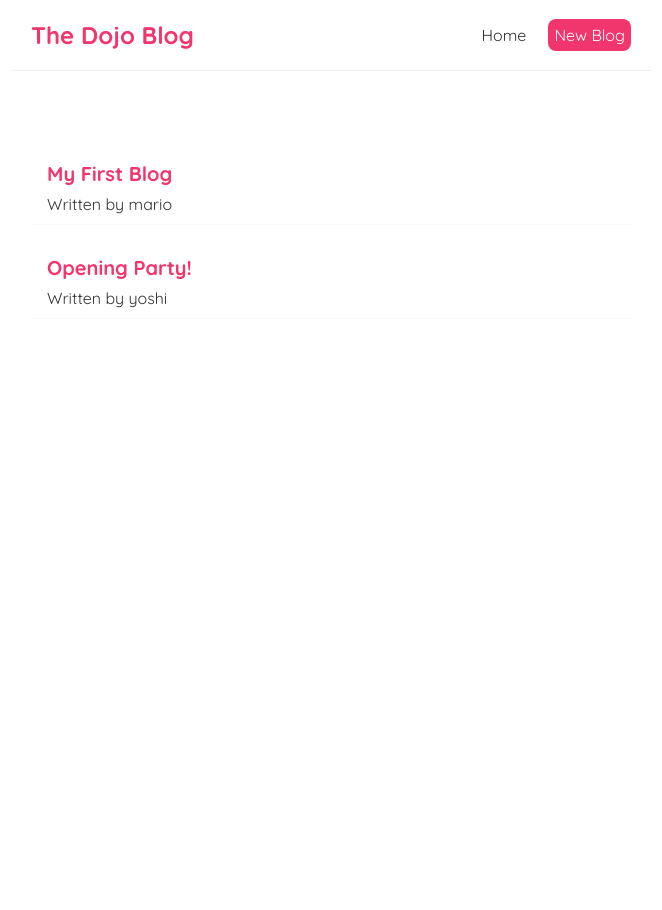
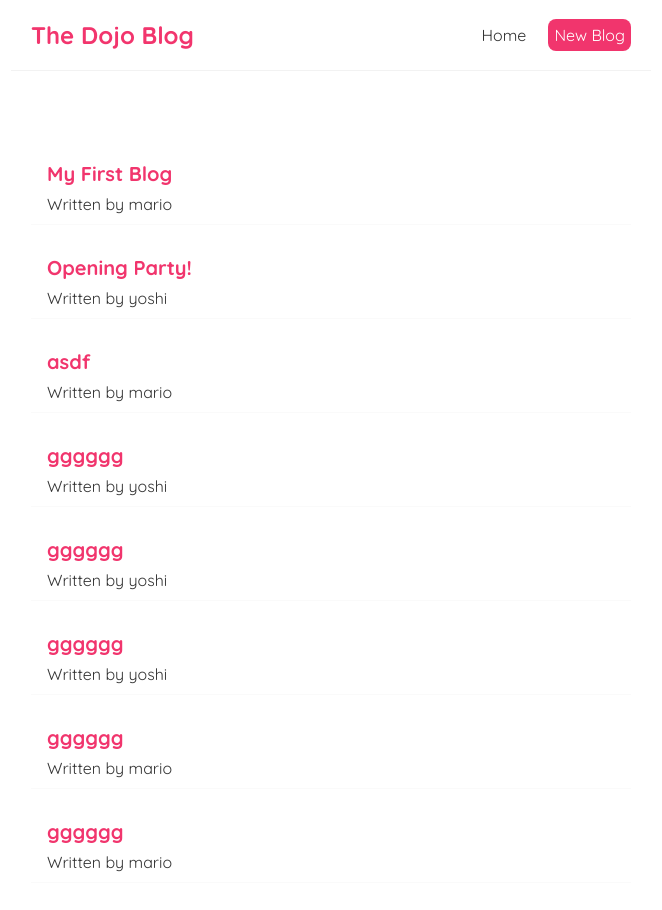
Before and after one commit to lollylegs/dojo-blog-react-project, a React (Create React App) app: page / in a window 1280 px wide. Shown: the top 910 px of the page, without its empty margins (309-971 px from the left). Before the commit the page ends 800 px from the top, so only its background shows below. Built offline with nearby package versions, Linux system fonts and the light colour scheme; data requests are answered from the project's data file.

Commit message:
finish #29 making a POST request

```diff
--- a/data/db.json
+++ b/data/db.json
@@ -11,6 +11,42 @@
       "body": "Why do we use it?\nIt is a long established fact that a reader will be distracted",
       "author": "yoshi",
       "id": 2
+    },
+    {
+      "title": "asdf",
+      "body": "asfd",
+      "author": "mario",
+      "id": 3
+    },
+    {
+      "title": "gggggg",
+      "body": "fffffff",
+      "author": "yoshi",
+      "id": 4
+    },
+    {
+      "title": "gggggg",
+      "body": "fffffff",
+      "author": "yoshi",
+      "id": 5
+    },
+    {
+      "title": "gggggg",
+      "body": "fffffff",
+      "author": "yoshi",
+      "id": 6
+    },
+    {
+      "title": "gggggg",
+      "body": "xxxxxx",
+      "author": "mario",
+      "id": 7
+    },
+    {
+      "title": "gggggg",
+      "body": "xxxxxx",
+      "author": "mario",
+      "id": 8
     }
   ]
 }
--- a/src/Create.js
+++ b/src/Create.js
@@ -3,13 +3,23 @@
 const Create = () => {
   const [title, setTitle] = useState('');
   const [body, setBody] = useState('');
-  const [author, setAuthor] = useState('mario');
+  const [author, setAuthor] = useState('joshi');
+  const [isPending, setIsPending] = useState(false);
 
   const handleSubmit = (e) => {
     e.preventDefault();
     const blog = { title, body, author };
 
-    console.log(blog);
+    setIsPending(true);
+
+    fetch('http://localhost:8000/blogs', {
+      method: 'POST',
+      headers: { "Content-Type": "application/json" },
+      body: JSON.stringify(blog)
+    }).then(() => {
+      console.log('new blog added');
+      setIsPending(false);
+    })
   }
 
   return (
@@ -37,7 +47,8 @@
           <option value="mario">mario</option>
           <option value="yoshi">yoshi</option>
         </select>
-        <button>Add Blog</button>
+        { !isPending && <button>Add Blog</button> }
+        { isPending && <button disabled>Addind Blog...</button> }
       </form>
     </div>
   );
```
Lines whose indentation alone changed are shown as unchanged.
